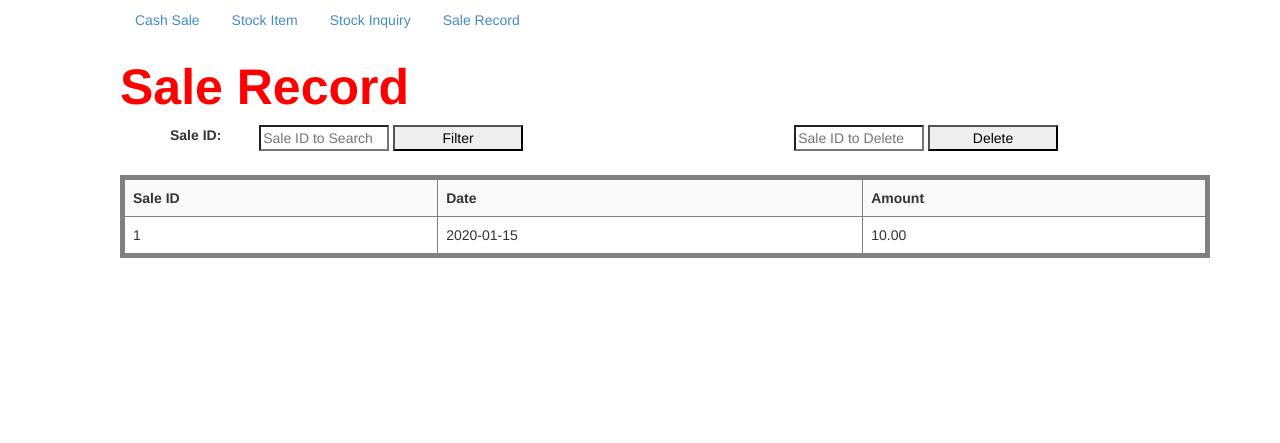
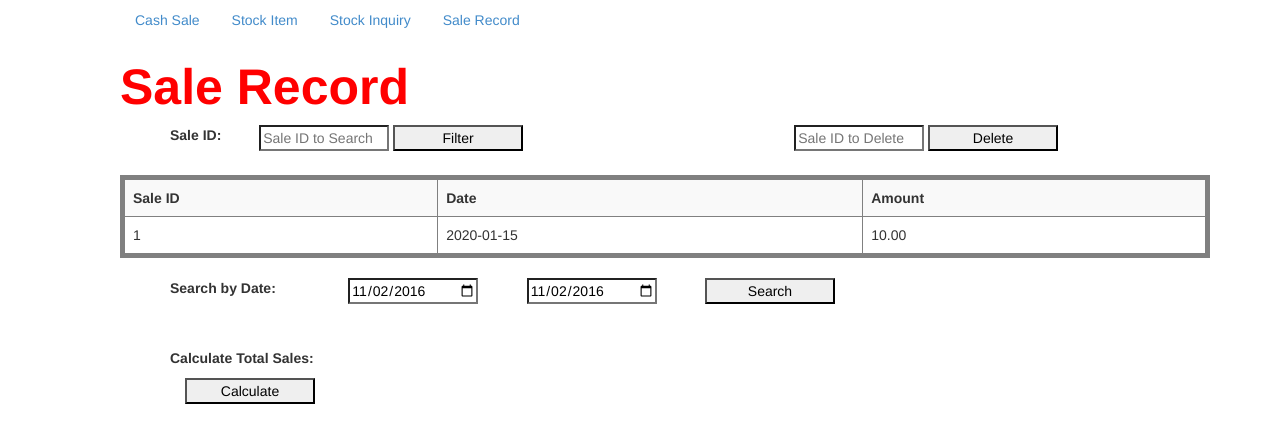
Before and after one commit to victorchinyt/PHP-SRS, a PHP site: page /record.php in a window 1280 px wide. Shown: the top 443 px of the page. Run offline with PHP 8.4, Linux system fonts and the light colour scheme; tables that the repository leaves empty hold one stand-in row (values such as "Sample post").

Commit message:
calculate total sales on table and bug fixes
able to calculate total amount of sales in RM for record.php and bug fixes on unable to use angularjs in some files

```diff
--- a/inquiry.php
+++ b/inquiry.php
@@ -56,7 +56,7 @@ function filterTable($query)
 	 <![endif]-->
     <link href="css/style.css" rel="stylesheet" />
 </head>
-<body data-ng-controller="myCtrl">
+<body>
     <div class="container">
     <!-- div of navbar -->
 
--- a/item.php
+++ b/item.php
@@ -67,7 +67,7 @@
 	 <![endif]-->
     <link href="css/style.css" rel="stylesheet" />
 </head>
-<body data-ng-controller="myCtrl">
+<body>
     <div class="container">
         <!-- div of navbar -->
 
--- a/record.php
+++ b/record.php
@@ -5,6 +5,18 @@ if(isset($_POST['search']))
     // search in all table columns
     // using concat mysql function
     $query = "SELECT * FROM `sales_record` WHERE CONCAT(`sale_id`, `sale_date`, `amount`) LIKE '%".$saleToSearch."%'";
+    $search_result = filterTable($query);
+}
+ else {
+    $query = "SELECT * FROM `sales_record`";
+    $search_result = filterTable($query);
+}
+
+if(isset($_POST['searchByDate']))
+{
+    $date1 = $_POST['toCal1'];
+    $date2 = $_POST['toCal2'];
+    $query = "SELECT * FROM `sales_record` WHERE `sale_date` BETWEEN '$date1' AND '$date2'";
     $search_result = filterTable($query);
 }
  else {
@@ -56,7 +68,7 @@ function filterTable($query)
 	 <![endif]-->
     <link href="css/style.css" rel="stylesheet" />
 </head>
-<body data-ng-controller = "postCtrl">
+<body>
     <div class="container" >
 
         <?php
@@ -88,6 +100,7 @@ function filterTable($query)
                         </tr>
 
                         <?php
+                            $sum = 0; $days=0;
                             while($row = mysqli_fetch_array($search_result)):
                         ?>
                         <tr>
@@ -99,20 +112,76 @@ function filterTable($query)
                             ?></td>
                             <td><?php
                                 echo $row['amount'];
+                                $sum += $row['amount'];
+                                $days += 1;
                             ?></td>
                         </tr>
                         <?php
                             endwhile;
                         ?>
                     </table>
+
+                    <div class="row">
+                        <div class="col-sm-2">
+                            <p><strong>Search by Date:</strong></p>
+                        </div>
+                        <div class="col-sm-2">
+                            <input type="date" name="toCal1" value="<?php echo date('Y-m-d'); ?>"/>
+                        </div>
+                        <div class="col-sm-2">
+                            <input type="date" name="toCal2" value="<?php echo date('Y-m-d'); ?>"/>
+                        </div>
+                        <div class="col-sm-2">
+                            <input type="submit" name="searchByDate" value="Search"/>
+                        </div>
+                    </div>
+                    <br/><br/>
+
+                    <div class="row">
+                        <div class="col-sm-4">
+                            <p><strong>Calculate Total Sales:</strong></p>
+                        </div>
+                        <!-- calculate average
+                        <div class="col-sm-4">
+                            #comment out - not per day but per entry based on the code
+                            <p><strong>Calculate Average Amount per Day:</strong></p>
+                        </div> -->
+                    </div>
+
+                    <div class="row">
+                        <div class="col-sm-4">
+                            <div ng-show="showme1">
+                                <p>RM <?php echo $sum;?></p>
+                            </div>
+                            <div class="col-sm-4">
+                                <input type="button" value="Calculate" ng-click="showme1 = 1"/>
+                            </div>
+                        </div>
+
+                        <!-- calculate average
+                        <div class="col-sm-4">
+                            <div ng-show="showme2">
+                                <p>RM {{<?php echo $sum;?>/<?php echo $days;?>}}/day</p>
+                            </div>
+                            <div class="col-sm-4">
+                                <input type="button" value="Calculate" ng-click="showme2 = 1"/>
+                            </div>
+                        </div> -->
+                    </div>
                 </div>
             </div>
         </form>
     </div>
 
-	<script src="js/angular.min.js"></script>
-	<script src="js/angular-route.min.js"></script>
-    <script src="js/script.js"></script>
+	        <!-- jQuery – required for Bootstrap plugins) -->
+            <script src="js/jquery.min.js"></script>
+            <!-- All Bootstrap  plug-ins  file -->
+            <script src="js/bootstrap.min.js"></script>
+            <!-- Basic AngularJS -->
+            <script src="js/angular.min.js"></script>
+            <script src="js/angular-route.min.js"></script>
+            <!-- Your Controller -->
+            <script src="js/script.js"></script>
 
 </body>
 </html>
```
